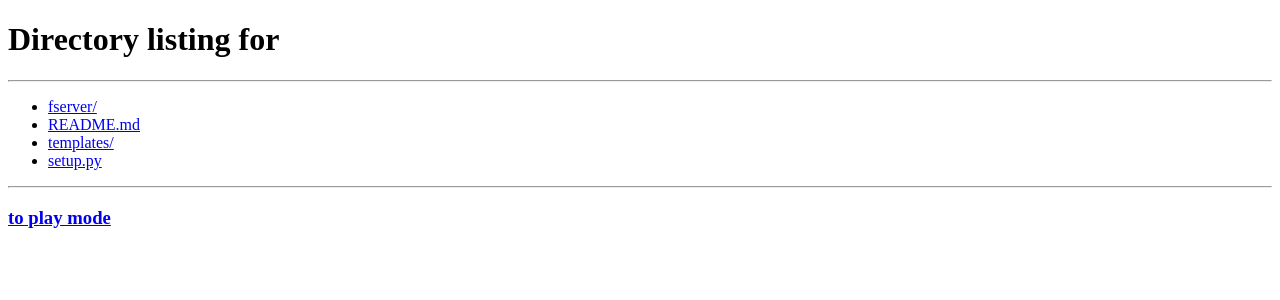
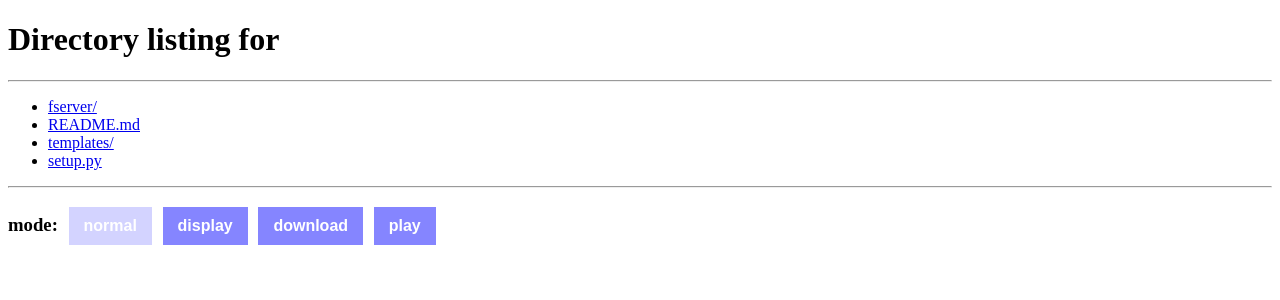
Before and after one commit to Carrotor116/fserver, a Flask app: page / in a window 1280 px wide. Shown: the top 300 px of the page. Run offline with Flask 2, Linux system fonts and the light colour scheme.

Commit message:
modify list.html

```diff
--- a/fserver/templates/list.html
+++ b/fserver/templates/list.html
@@ -3,6 +3,22 @@
 <head>
     <meta charset="UTF-8">
     <title>dir</title>
+    <style>
+        .mode-btn{
+            background-color: #8585ff;
+            border: none;
+            color: white;
+            padding: 10px 15px;
+            text-align: center;
+            display: inline-block;
+            font-size: 16px;
+            font-weight: bold;
+            margin-left: 6px;
+        }
+        .mode-btn:disabled{
+            background-color: rgba(133, 133, 255, 0.36);
+        }
+    </style>
 </head>
 <body>
 <h1>Directory listing for {{path}}</h1>
@@ -13,42 +29,65 @@
     {% endfor %}
 </ul>
 <hr>
-<h3 id="mode"></h3>
+
+<h3 id="mode"> mode:
+<button id="normal_a" class="mode-btn" onclick="changeArg('m', null)" >normal</button>
+<button id="txt_a" class="mode-btn" onclick="changeArg('m', 'txt')" >display</button>
+<button id="down_a" class="mode-btn" onclick="changeArg('m', 'down')" >download</button>
+<button id="play_a" class="mode-btn" onclick="changeArg('m', 'play')" >play</button>
+</h3>
 <script type="text/javascript">
-    let mode = document.getElementById('mode');
-    let par = location.search;
-    url = window.location.href;
-    mode.innerHTML = "<a href=\"javascript:void(0);\" onclick=\"toPlayMode()\" >to play mode</a>";
-    if (par.indexOf("?") !== -1) {
-      par = par.substr(1);
-      let pars = par.split("&");
-      for(let i = 0; i < pars.length; i ++) {
-          if (pars[i] === 'm=play'){
-              mode.innerHTML = "";
-              break;
-          }
-      }
-   }
-   function toPlayMode() {
-       let h = window.location.href;
+    // check mode to set link
+    let url = window.location.href;
+    if (url.indexOf('?m=') < 0 && url.indexOf('&m=') < 0){
+        document.getElementById('normal_a').disabled = true;
+    }else {
         let par = location.search;
         if (par.indexOf("?") !== -1) {
             par = par.substr(1);
             let pars = par.split("&");
-           for(let i = 0; i < pars.length; i ++) {
-               map = pars[i].split("=");
-               if (map[0]==="m"){
-                   map[1] = "p"
+            for (let i = 0; i < pars.length; i++) {
+                let par = pars[i];
+                if (par.split('=')[0] === 'm') {
+                    let mod_value = par.split('=')[1];
+                    let a_elem = document.getElementById(mod_value + '_a');
+                    a_elem.disabled = true;
                 }
-               pars[i] = map.join("=");
             }
-           par = pars.join("&");
-           h = h.substr(0,h.indexOf("?"))+"?"+par;
-       }else {
-           h = h+'?m=play'
+        }
     }
 
-       window.location.href = h;
+   function changeArg(arg, value) {
+        let param = window.location.search;
+        let param_new = '';
+        if (param.indexOf('?'+arg+'=')>=0 || param.indexOf('&'+arg+'=')>=0){ // pre_url contain 'm', to modify
+            let pars = param.substr(1).split('&'); // remove '?' and split
+            for (let i=0; i<pars.length; i++){
+                if (value !== null) { // to change
+                    if (pars[i].startsWith(arg+'=')){
+                        param_new += arg+'=' + value+'&';
+                    }else {
+                        param_new += pars[i]+'&';
+                    }
+                } else { // to del
+                    if (!pars[i].startsWith(arg+'=')){
+                        param_new += pars[i]+'&';
+                    }
+                }
+            }
+            param_new = param_new.substr(0, param_new.length-1);
+            if (param_new.length !== 0)
+                window.location.search = param_new;
+            else  // remove signal '?'
+                window.location.href = window.location.href.substring(0, window.location.href.lastIndexOf('?'))
+        } else {  // pre_url don't contain 'm', to insert
+            if (value !== null){
+                param_new = param.replace('?','') + '&'+arg+'=' + value;
+                if (param_new.charAt(0)==='&')
+                    param_new = param_new.substring(1);
+                window.location.search = param_new;
+            }
+        }
    }
 </script>
 </body>
```
Lines whose indentation alone changed are shown as unchanged.
